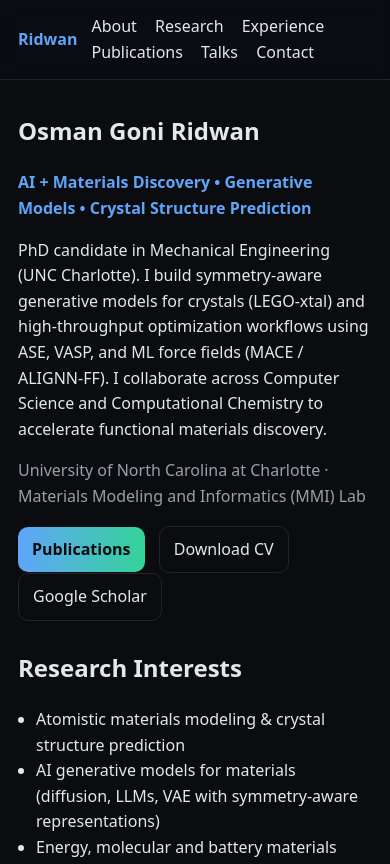
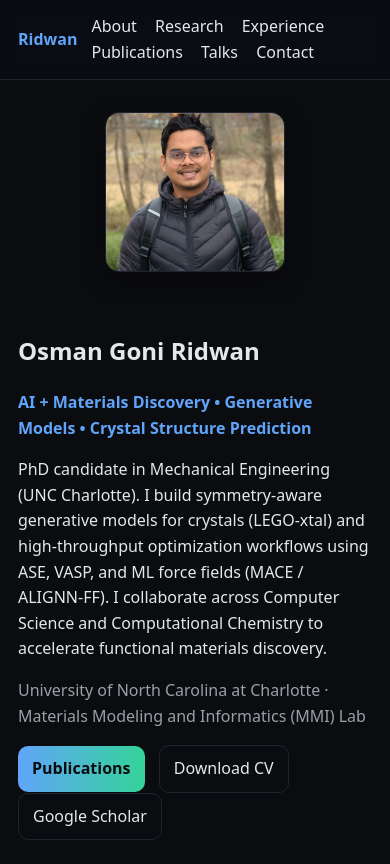
Before and after one commit to oridwan/oridwan.github.io, a plain HTML site: page index.html in a window 390 px wide. Shown: the top 864 px of the page. Drawn offline with Linux system fonts and the light colour scheme.

```diff
--- a/index.html
+++ b/index.html
@@ -30,7 +30,7 @@
     ]
   }
   </script>
-  <link rel="stylesheet" href="styles.css">
+  <link rel="stylesheet" href="style.css">
   <style>
     .btn{display:inline-block;border:1px solid #1f2430;padding:10px 14px;border-radius:10px;color:#e5e7eb;margin-right:10px}
     .btn.primary{background:linear-gradient(90deg,#60a5fa,#34d399);border:none;color:#0b0c10;font-weight:700}
@@ -57,6 +57,7 @@
 <main>
   <!-- HERO -->
   <section class="hero" id="about">
+    <div class="hero-grid"><div class="hero-text">
     <h1>Osman Goni Ridwan</h1>
     <p class="tag">AI + Materials Discovery • Generative Models • Crystal Structure Prediction</p>
     <p>PhD candidate in Mechanical Engineering (UNC Charlotte). I build symmetry-aware
@@ -69,6 +70,11 @@
       <a class="btn" href="assets/OGR.pdf" target="_blank" rel="noopener">Download CV</a>
       <a class="btn" href="https://scholar.google.com/" target="_blank" rel="noopener">Google Scholar</a>
     </p>
+    </div>
+    <div class="hero-photo">
+      <img src="assets/image_OGR.jpg" alt="Osman Goni Ridwan portrait" class="avatar" loading="lazy">
+    </div>
+    </div>
   </section>
 
   <!-- RESEARCH INTERESTS -->
--- a/style.css
+++ b/style.css
@@ -66,3 +66,16 @@
   text-align: center;
   color: var(--muted);
 }
+
+/* --- hero with professional portrait --- */
+.hero-grid{display:grid;grid-template-columns:1.4fr 1fr;gap:28px;align-items:center}
+.hero-text{}
+.hero-photo{display:flex;justify-content:center}
+.avatar{width:260px;max-width:100%;border-radius:14px;border:1px solid var(--border);box-shadow:0 8px 22px rgba(0,0,0,.35)}
+
+/* responsive: stack on small screens */
+@media (max-width: 900px){
+  .hero-grid{grid-template-columns:1fr}
+  .hero-photo{order:-1;margin-bottom:12px}
+  .avatar{width:180px}
+}
```
Also changed, not shown: assets/image_OGR.jpg (added).
